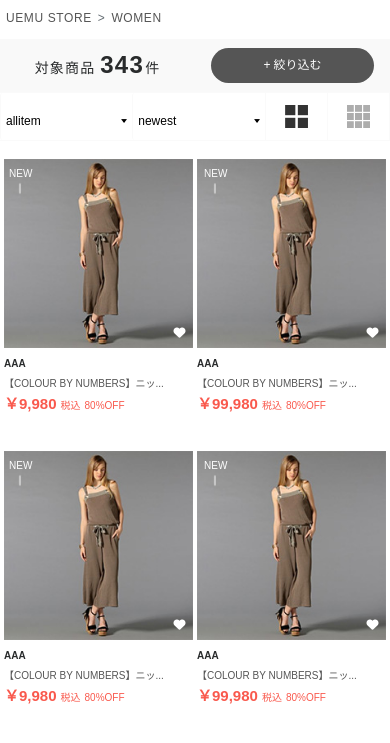
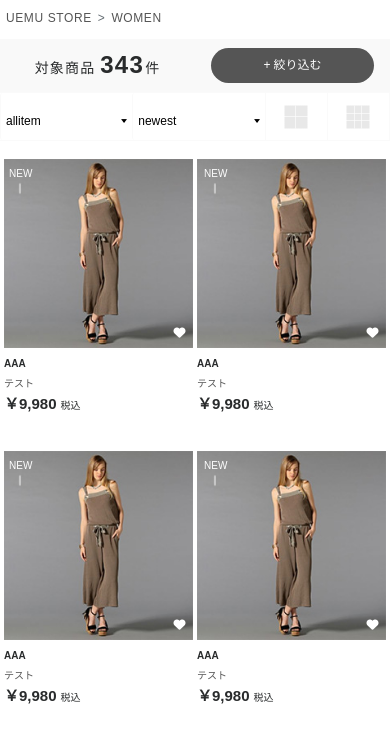
Before and after one commit to uemura5683/ec-modan-layout, a plain HTML site: page index.html in a window 390 px wide. Shown: the part 63-806 px from the top of the page. Drawn offline with Linux system fonts and the light colour scheme.

Commit message:
画像を削除・レイアウト調整

```diff
--- a/css/reboot.css
+++ b/css/reboot.css
@@ -3862,13 +3862,45 @@ span.page-link:hover {
   .o-switchImgSize li {
     display: block;
     text-align: center;
-    padding: 1rem 0;
+    padding: 2rem 0;
     border: 0px solid #fafafa;
     border-left-width: 1px;
     -webkit-box-sizing: border-box;
     box-sizing: border-box;
     cursor: pointer;
-  }
+    position: relative;
+  }
+  .o-switchImgSize li:before,
+  .o-switchImgSize li:after {
+    content: '';
+    position: absolute;
+    width: 23px;
+    height: 23px;
+    top: 50%;
+    left: 50%;
+    transform: translateX(-50%) translateY(-50%);
+  }
+  .o-switchImgSize li.listChange02:before {
+    background: linear-gradient(to right,transparent 0%, transparent 32%, #FFFFFF 34%, transparent 36%, transparent 64%, #FFFFFF 66%, transparent 68%, transparent 100%);
+    z-index: 1;
+  }
+  .o-switchImgSize li.listChange02:after {
+    background: linear-gradient(#e8e8e8 0%, #e8e8e8 32%, #FFFFFF 34%, #e8e8e8 36%, #e8e8e8 64%, #FFFFFF 66%, #e8e8e8 68%, #e8e8e8 100%);
+  }
+  .o-switchImgSize li.listChange02.active:/after {
+    background: linear-gradient(#333333 0%, #333333 32%, #FFFFFF 34%, #333333 36%, #333333 64%, #FFFFFF 66%, #333333 68%, #333333 100%);
+  }
+  .o-switchImgSize li.listChange01:before {
+    background: linear-gradient(to right,transparent 0%, transparent 46%, #FFFFFF 49%, transparent 52%, transparent 100%);
+    z-index: 1;
+  }
+  .o-switchImgSize li.listChange01:after {
+    background: linear-gradient(#e8e8e8 0%, #e8e8e8 46%, #FFFFFF 49%, #e8e8e8 52%, #e8e8e8 100%);
+  }
+  .o-switchImgSize li.listChange01.active:after {
+    background: linear-gradient(#333333 0%, #333333 46%, #FFFFFF 49%, #333333 52%, #333333 100%);
+  }
+
   .outlet .o-sort-select {
     width: 100%;
   }
--- a/index.html
+++ b/index.html
@@ -208,8 +208,8 @@
                                 </div>
                                 <div class="o-switchImgSize hidden-md-up">
                                     <ul>
-                                        <li class="col-xs-6 listChange01"><img src="img/i-2cm-on-1x.png" width="23" alt="" onclick="document.cookie = 'cookieListChange=02; path=/; expires=Tue, 31-Dec-2030 23:59:59; '"></li>
-                                        <li class="col-xs-6 listChange02"><img src="img/i-3cm-off-1x.png" width="23" alt="" onclick="document.cookie = 'cookieListChange=03; path=/; expires=Tue, 31-Dec-2030 23:59:59; '"></li>
+                                        <li class="col-xs-6 listChange01" onclick="document.cookie = 'cookieListChange=02; path=/; expires=Tue, 31-Dec-2030'"></li>
+                                        <li class="col-xs-6 listChange02" onclick="document.cookie = 'cookieListChange=02; path=/; expires=Tue, 31-Dec-2030'"></li>
                                     </ul>
                                 </div>
                             </div>
@@ -263,8 +263,10 @@
                                                     </li>
                                                 </ul>
                                             </div>
-                                            <div class="overview"><p class="brand">AAA</p><p class="name"><a href="#">【COLOUR BY NUMBERS】ニッ...</a></p>
-                                            <p class="price sale"><b>￥9,980</b><span class="unit">税込</span><span class="off">80%OFF</span></p></div>
+                                            <div class="overview">
+                                                <p class="brand">AAA</p><p class="name"><a href="#">テスト</a></p>
+                                                <p class="price"><b>￥9,980</b><span class="unit">税込</span></p>
+                                            </div>
                                         </div>
                                     </li>
                                     <li class="col-xs-6 col-md-3 card-product">
@@ -309,8 +311,10 @@
                                                     </li>
                                                 </ul>
                                             </div>
-                                            <div class="overview"><p class="brand">AAA</p><p class="name"><a href="#">【COLOUR BY NUMBERS】ニッ...</a></p>
-                                            <p class="price sale"><b>￥99,980</b><span class="unit">税込</span><span class="off">80%OFF</span></p></div>
+                                            <div class="overview">
+                                                <p class="brand">AAA</p><p class="name"><a href="#">テスト</a></p>
+                                                <p class="price"><b>￥9,980</b><span class="unit">税込</span></p>
+                                            </div>
                                         </div>
                                     </li>
                                     <li class="col-xs-6 col-md-3 card-product">
@@ -359,8 +363,10 @@
                                                     </li>
                                                 </ul>
                                             </div>
-                                            <div class="overview"><p class="brand">AAA</p><p class="name"><a href="#">【COLOUR BY NUMBERS】ニッ...</a></p>
-                                            <p class="price sale"><b>￥9,980</b><span class="unit">税込</span><span class="off">80%OFF</span></p></div>
+                                            <div class="overview">
+                                                <p class="brand">AAA</p><p class="name"><a href="#">テスト</a></p>
+                                                <p class="price"><b>￥9,980</b><span class="unit">税込</span></p>
+                                            </div>
                                         </div>
                                     </li>
                                     <li class="col-xs-6 col-md-3 card-product">
@@ -401,8 +407,10 @@
                                                     </li>
                                                 </ul>
                                             </div>
-                                            <div class="overview"><p class="brand">AAA</p><p class="name"><a href="#">【COLOUR BY NUMBERS】ニッ...</a></p>
-                                            <p class="price sale"><b>￥99,980</b><span class="unit">税込</span><span class="off">80%OFF</span></p></div>
+                                            <div class="overview">
+                                                <p class="brand">AAA</p><p class="name"><a href="#">テスト</a></p>
+                                                <p class="price"><b>￥9,980</b><span class="unit">税込</span></p>
+                                            </div>
                                         </div>
                                     </li>
                                 </ul>
```
Also changed, not shown: img/i-2cm-off-1x.png (deleted), img/i-2cm-off-2x.png (deleted), img/i-2cm-on-1x.png (deleted), img/i-2cm-on-2x.png (deleted), img/i-3cm-off-1x.png (deleted), img/i-3cm-off-2x.png (deleted), img/i-3cm-on-1x.png (deleted), img/i-3cm-on-2x.png (deleted), img/i-fav-off-1x.png (deleted), img/i-fav-off-2x.png (deleted), img/i-fav-on-1x.png (deleted), img/i-fav-on-2x.png (deleted).
